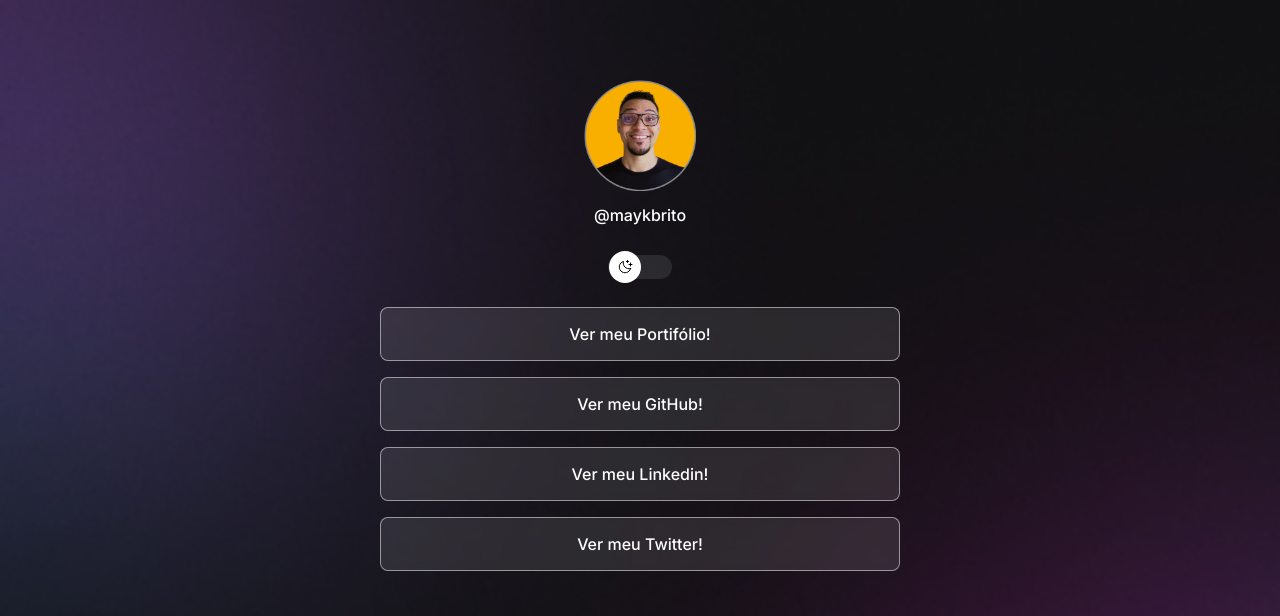
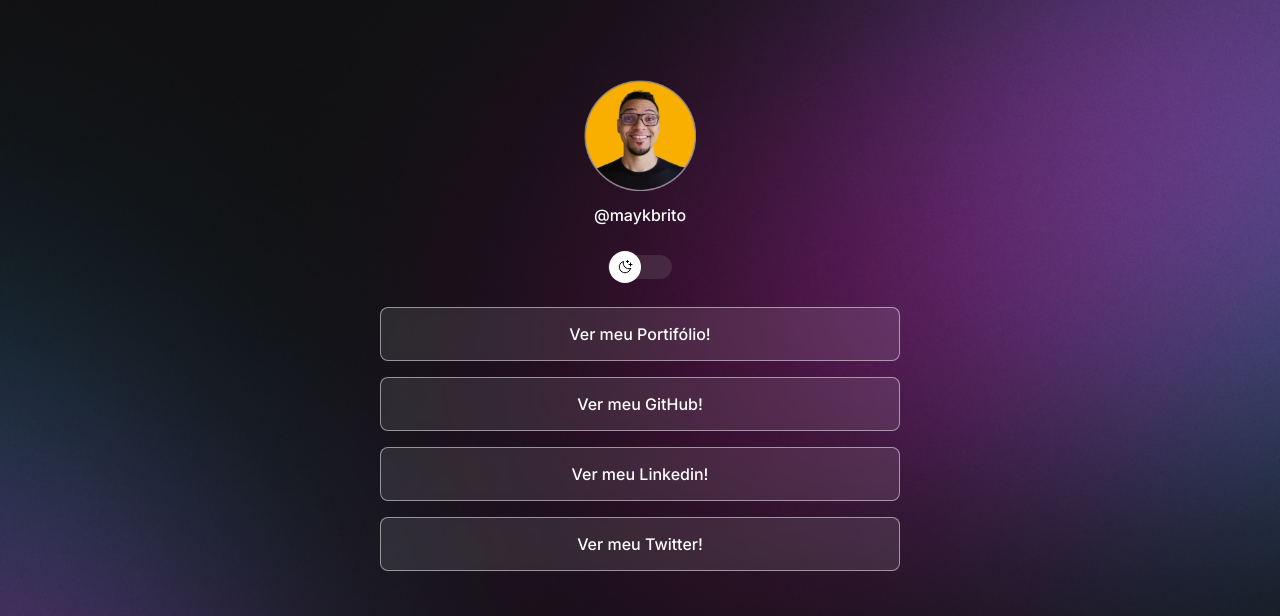
Before and after one commit to leonardo-valentin/linktreedev, a plain HTML site: page index.html in a window 1280 px wide. Shown: the top 616 px of the page. Drawn offline with nearby package versions, Linux system fonts and the light colour scheme.

Commit message:
change background image mediaquery

```diff
--- a/style.css
+++ b/style.css
@@ -179,3 +179,15 @@ footer {
   font-size: 14px;
   font-weight: 400;
 }
+
+/* Media queries */
+
+@media screen and (min-width: 700px) {
+  :root {
+    --bg-url: url(./assets/bg-desktop.jpg);
+  }
+
+  .light {
+    --bg-url: url(./assets/bg-desktop-light.jpg);
+  }
+}
```
